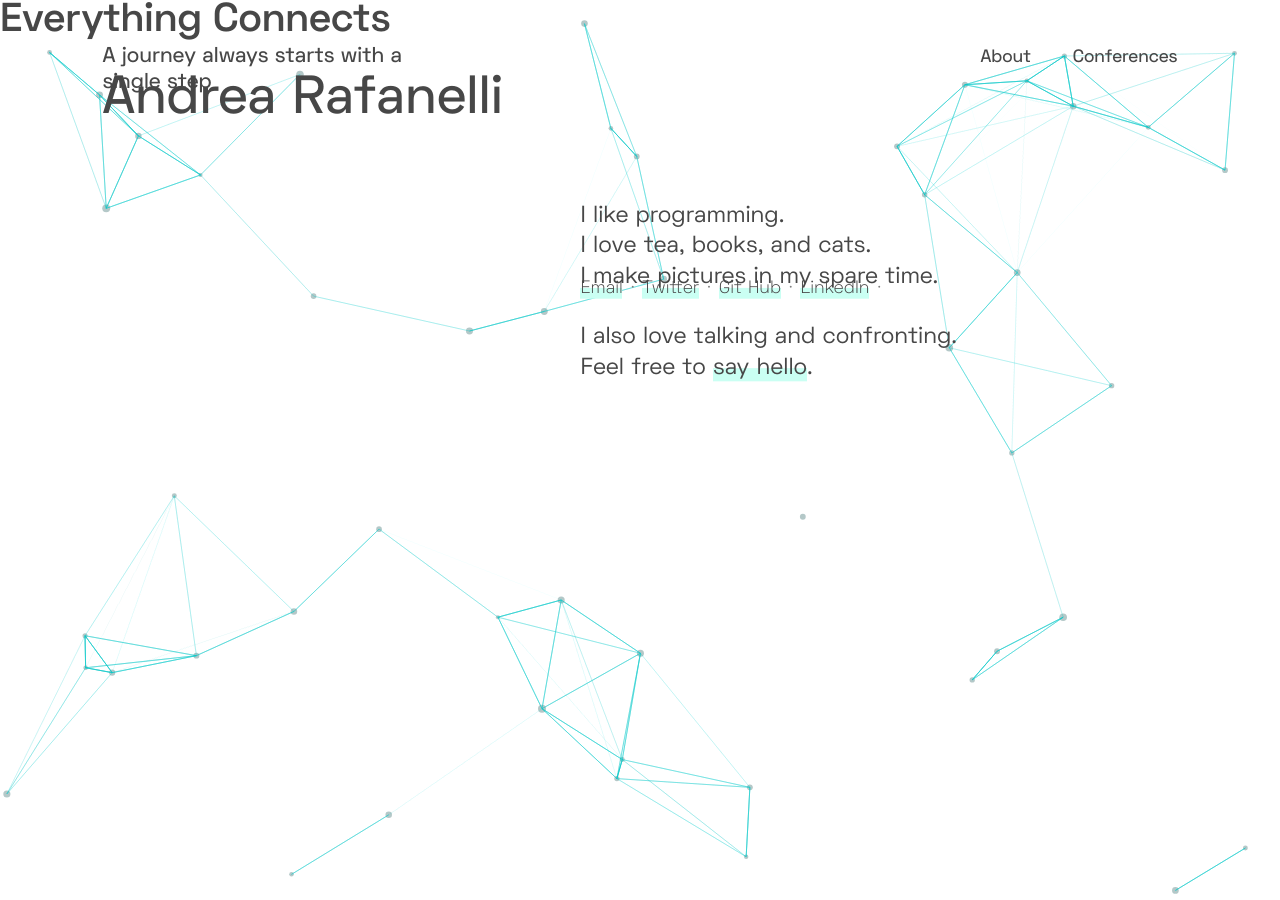
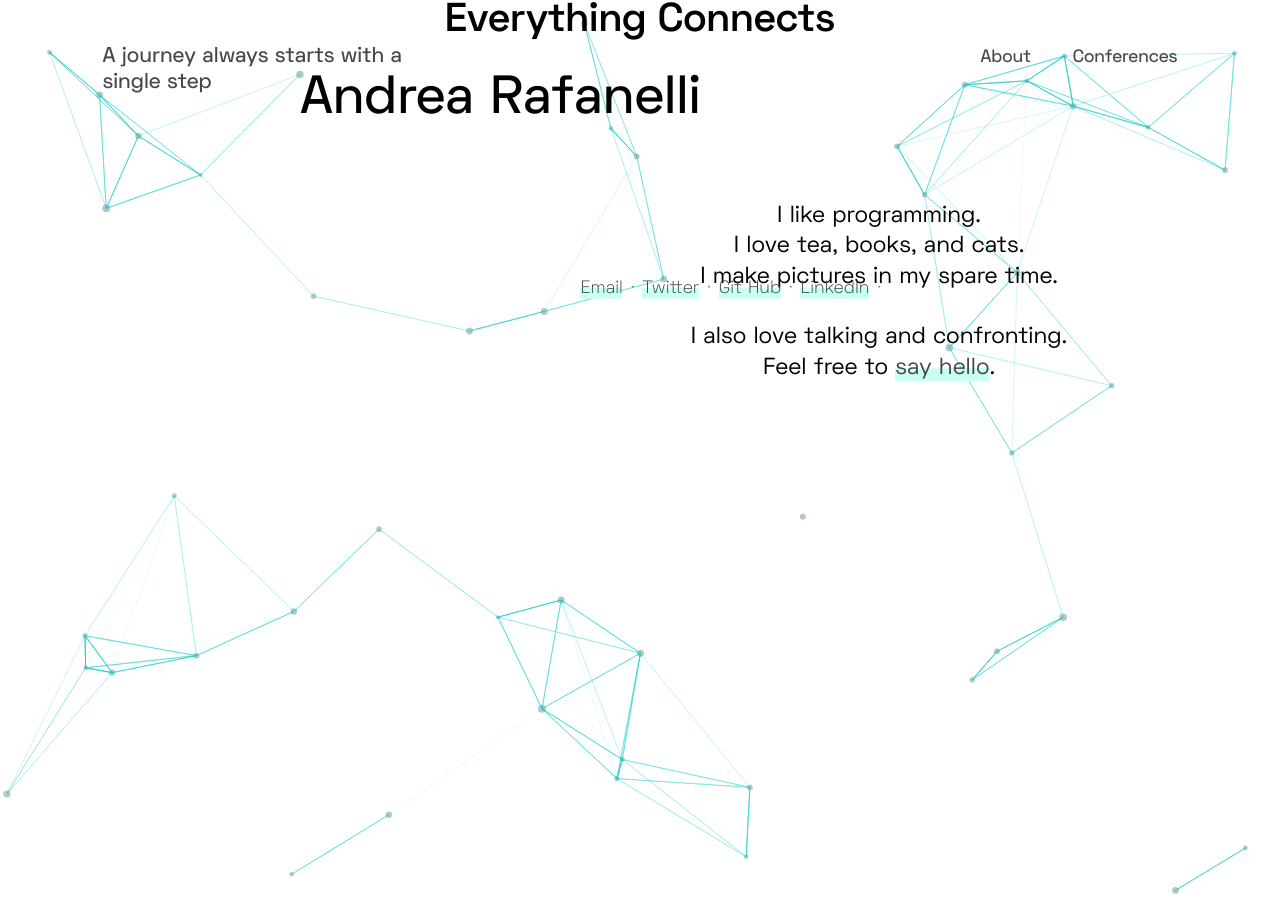
Before and after one commit to lollix91/andrearafanelli.github.io, a Jekyll site: the page built from index.html, in a window 1280 px wide. Built offline with Jekyll 4.4.1, drawn with Linux system fonts in a browser that asks for light colours.

Commit message:
Update style.scss

```diff
--- a/css/style.scss
+++ b/css/style.scss
@@ -522,9 +522,16 @@
   white-space: nowrap;
 }
 
-#canvas1 {
-  width: 100%;
-  height: 100%;
+#text {
+  min-height: 100vh;
+  width: 100vw;
+  z-index: 1;
+  color: #000000;
+  font-size: 8vmin;
+  display: flex;
+  align-items: center;
+  justify-content: center;
+  text-align: center;
 }
 
 #canvas, #text {
```
